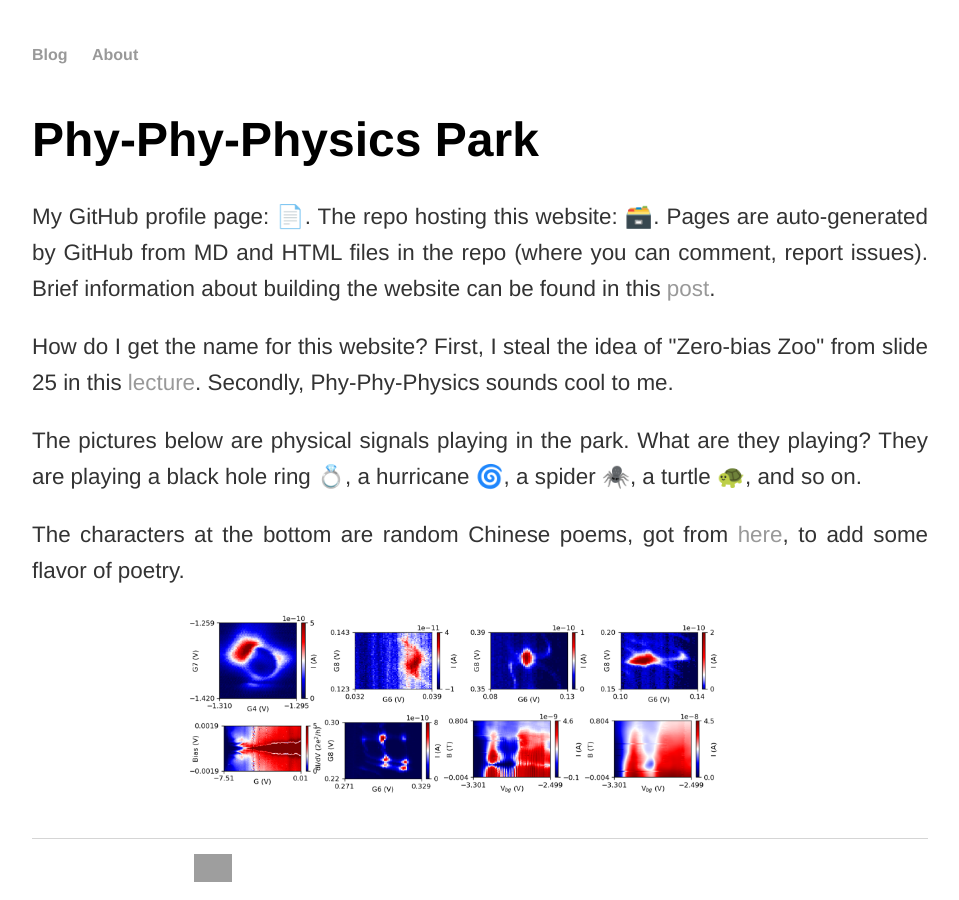
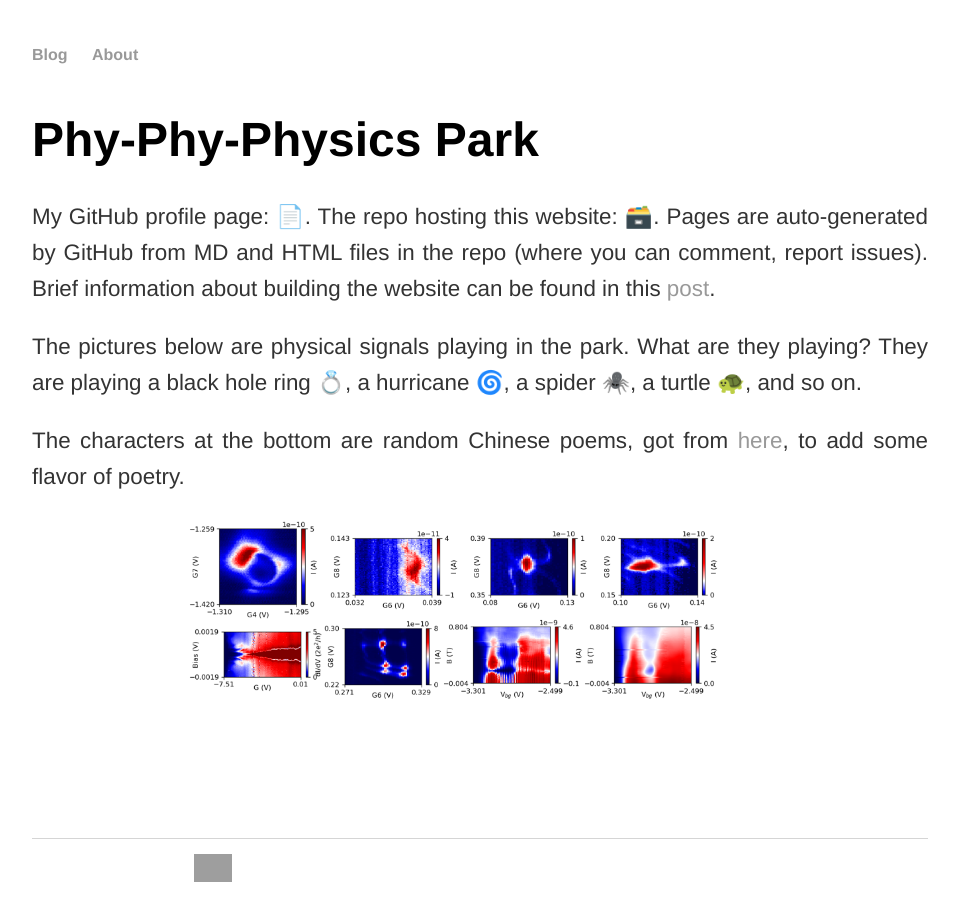
Before and after one commit to cover-me/cover-me.github.io, a Jekyll site: the page built from about.html, in a window 1280 px wide. Shown: the whole page, without its empty margins (160-1119 px from the left). Built offline with Jekyll 4.4.1, drawn with Linux system fonts in a browser that asks for light colours; grey boxes are pictures that could not be loaded.

Commit message:
Update about.html

```diff
--- a/about.html
+++ b/about.html
@@ -11,11 +11,6 @@ title: Phy-Phy-Physics Park
 		Brief information about building the website can be found in this <a href="https://cover-me.github.io/2019/01/20/The-first-post.html">post</a>.
 	</p>
 	<p>
-		How do I get the name for this website?
-		First, I steal the idea of "Zero-bias Zoo" from slide 25 in this <a href="http://boulderschool.yale.edu/sites/default/files/files/Frolov_boulder2016_lecture1.pdf">lecture</a>.
-		Secondly, Phy-Phy-Physics sounds cool to me.
-	</p>
-	<p>
 		The pictures below are physical signals playing in the park. What are they playing? They are playing a black hole ring 💍,  a hurricane 🌀, a spider 🕷️, a turtle 🐢, and so on.
 	</p>
 	<p>
```
